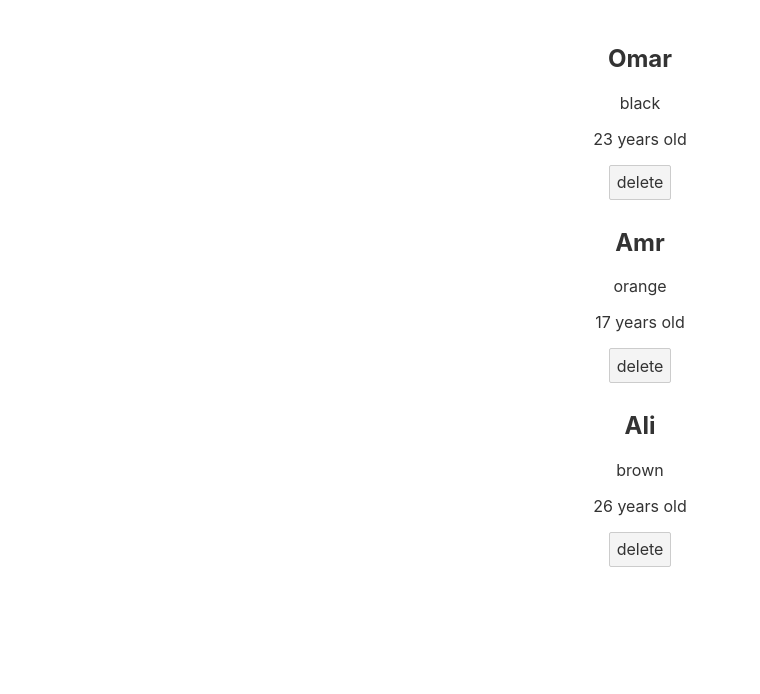
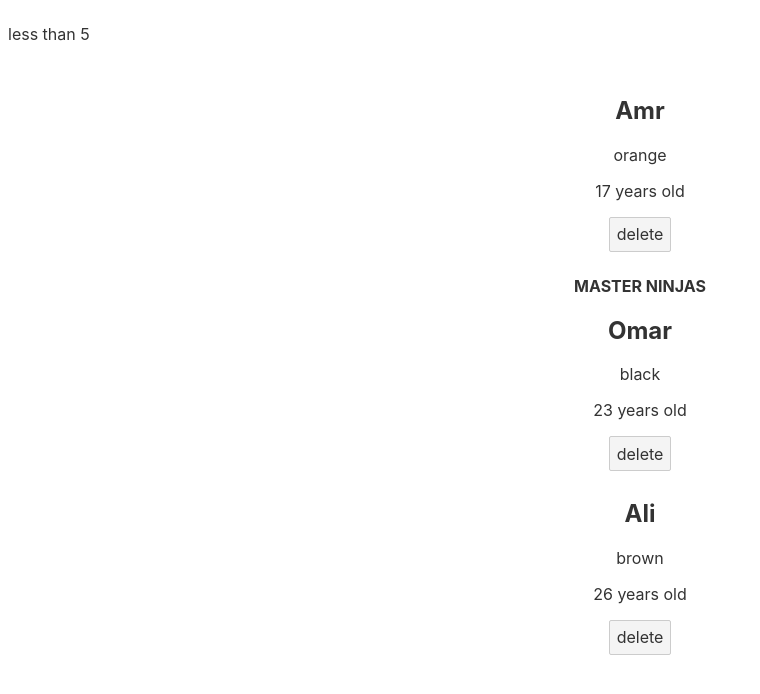
Before and after one commit to Omar125Radwan/myproject, a Svelte app: page / in a window 1280 px wide. Shown: the top 694 px of the page, without its empty margins (0-760 px from the left). Built offline with nearby package versions, Linux system fonts and the light colour scheme.

Commit message:
Conditions

```diff
--- a/src/App.svelte
+++ b/src/App.svelte
@@ -1,24 +1,35 @@
 <script>
 	let pepole = [
-		{name: 'Omar', beltColor: 'black', age: 23, id: 1},
-		{name: 'Amr', beltColor: 'orange', age: 17, id: 2},
+		{name: 'Amr', beltColor: 'orange', age: 17, id: 1},
+		{name: 'Omar', beltColor: 'black', age: 23, id: 2},
 		{name: 'Ali', beltColor: 'brown', age: 26, id: 3},
 	];
-	const handleClick = (e, id) => {
+	const handleClick = (id) => {
 		pepole = pepole.filter((person) => {
 			return person.id != id;
 		});
-		console.log(e);
-	}
+	};
+	let num = 4;
 </script>
+
+{#if num > 20}
+	<p>Greater than 20</p>
+{:else if num > 5}
+	<p>Greater than 5</p>
+{:else}
+	<p>less than 5</p>
+{/if}
 
 <main>
 	{#each pepole as person (person.id)}
 		<div>
+			{#if person.beltColor === 'black'}
+				<p><strong>MASTER NINJAS</strong></p>
+			{/if}
 			<h2>{person.name}</h2>
 			<p>{person.beltColor}</p>
 			<p>{person.age} years old</p>
-			<button on:click={(e) => handleClick(e,person.id)}>delete</button>
+			<button on:click={() => handleClick(person.id)}>delete</button>
 		</div>
 	{:else}
 		<p>There is No pepoles</p>
```
